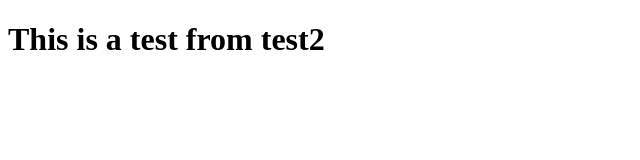
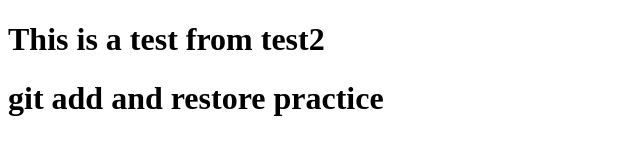
Before and after one commit to EagleGitRep/test2, a plain HTML site: page index.html in a window 1280 px wide. Shown: the whole page, without its empty margins (0-640 px from the left). Drawn offline with Linux system fonts and the light colour scheme.

Commit message:
this is a test for add and restore

```diff
--- a/index.html
+++ b/index.html
@@ -9,5 +9,8 @@
     <h1>
         This is a test from test2
     </h1>
+    <h1>
+        git add and restore practice
+    </h1>
 </body>
 </html>
```
